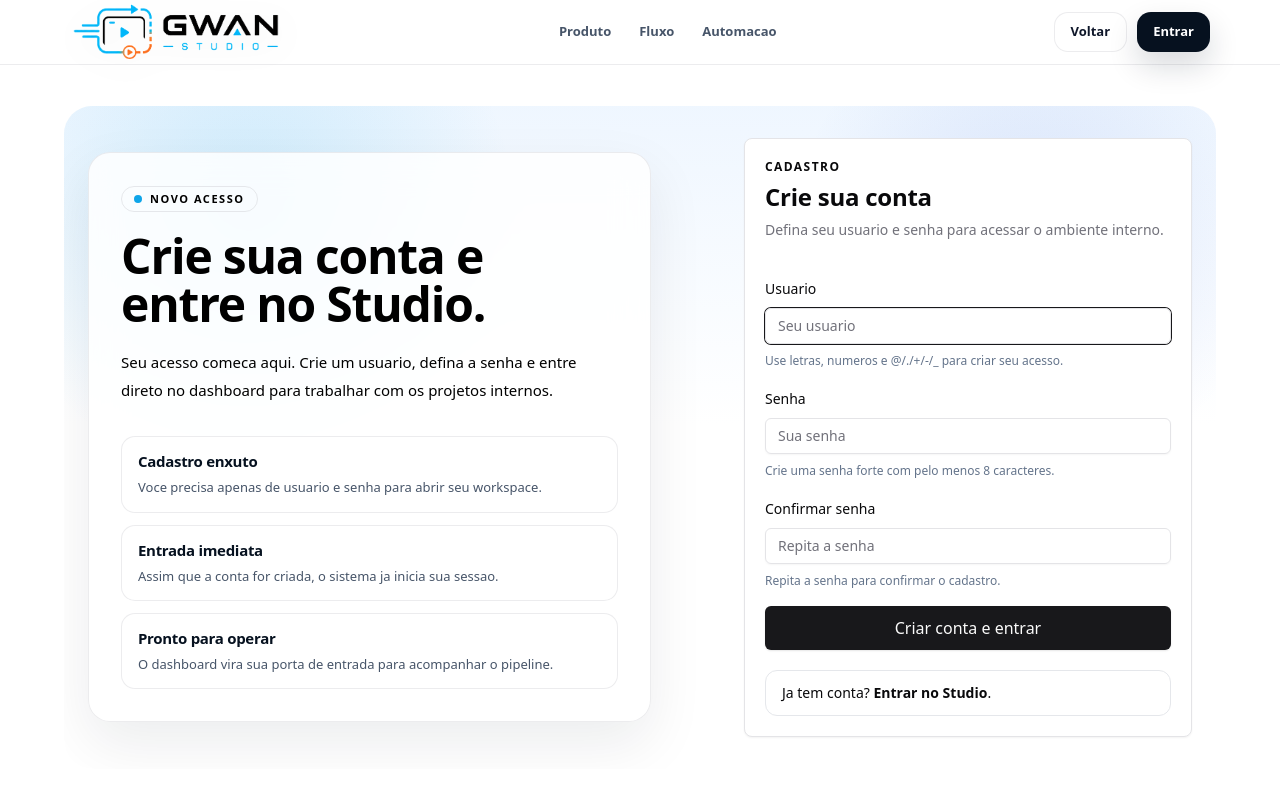
After one commit to rastamansp/gwan-studio, a Django app: page /register/ in a window 1280 px wide. The commit adds this page. Run offline with Django 5.2, Linux system fonts and the light colour scheme; some libraries are stand-ins or nearby versions.

Commit message:
feat(auth): add shared public header and self-service signup

```diff
--- a/backend/config/urls.py
+++ b/backend/config/urls.py
@@ -11,6 +11,7 @@ from presentation.views import projects
 urlpatterns = [
     path('', projects.home, name='home'),
     path('admin/', admin.site.urls),
+    path('register/', projects.register, name='register'),
     path(
         'login/',
         auth_views.LoginView.as_view(
--- /dev/null
+++ b/backend/presentation/forms.py
@@ -0,0 +1,47 @@
+from django import forms
+from django.contrib.auth.forms import UserCreationForm
+from django.contrib.auth.models import User
+
+
+class StudioUserCreationForm(UserCreationForm):
+    username = forms.CharField(
+        label='Usuario',
+        max_length=150,
+        widget=forms.TextInput(
+            attrs={
+                'class': 'input',
+                'autocomplete': 'username',
+                'autofocus': True,
+                'placeholder': 'Seu usuario',
+            }
+        ),
+        help_text='Use letras, numeros e @/./+/-/_ para criar seu acesso.',
+    )
+    password1 = forms.CharField(
+        label='Senha',
+        strip=False,
+        widget=forms.PasswordInput(
+            attrs={
+                'class': 'input',
+                'autocomplete': 'new-password',
+                'placeholder': 'Sua senha',
+            }
+        ),
+        help_text='Crie uma senha forte com pelo menos 8 caracteres.',
+    )
+    password2 = forms.CharField(
+        label='Confirmar senha',
+        strip=False,
+        widget=forms.PasswordInput(
+            attrs={
+                'class': 'input',
+                'autocomplete': 'new-password',
+                'placeholder': 'Repita a senha',
+            }
+        ),
+        help_text='Repita a senha para confirmar o cadastro.',
+    )
+
+    class Meta(UserCreationForm.Meta):
+        model = User
+        fields = ('username',)
--- a/backend/presentation/views/projects.py
+++ b/backend/presentation/views/projects.py
@@ -9,12 +9,15 @@ import time
 import uuid
 
 from django.conf import settings
+from django.contrib import messages
+from django.contrib.auth import login
 from django.http import Http404, HttpResponseNotAllowed, JsonResponse
 from django.shortcuts import render, redirect
 from django.utils import timezone
 
 from infrastructure.orm.repositories import DjangoProjectRepository
 from infrastructure.storage import get_storage
+from presentation.forms import StudioUserCreationForm
 
 # ── display constants ──────────────────────────────────────────
 
@@ -236,6 +239,23 @@ def _get_or_404(project_id: str) -> dict:
 
 def home(request):
     return render(request, 'home.html')
+
+
+def register(request):
+    if request.user.is_authenticated:
+        return redirect('dashboard')
+
+    if request.method == 'POST':
+        form = StudioUserCreationForm(request.POST)
+        if form.is_valid():
+            user = form.save()
+            login(request, user)
+            messages.success(request, 'Conta criada com sucesso. Bem-vindo ao Studio.')
+            return redirect('dashboard')
+    else:
+        form = StudioUserCreationForm()
+
+    return render(request, 'auth/register.html', {'form': form})
 
 
 def dashboard(request):
--- /dev/null
+++ b/backend/templates/auth/register.html
@@ -0,0 +1,150 @@
+{% extends "base.html" %}
+{% block title %}Criar conta - Gwan Studio{% endblock %}
+{% block extra_head %}
+{% include "components/public_header_styles.html" %}
+<style>
+  .auth-page {
+    position: relative;
+    overflow: hidden;
+    background:
+      radial-gradient(circle at 16% 16%, rgba(14, 165, 233, 0.16), transparent 24%),
+      radial-gradient(circle at 84% 20%, rgba(29, 78, 216, 0.12), transparent 22%),
+      linear-gradient(180deg, rgba(238, 246, 255, 0.92) 0%, rgba(255, 255, 255, 1) 48%),
+      #f7fafc;
+  }
+
+  .auth-grid-card {
+    border-radius: 22px;
+    border: 1px solid rgba(15, 23, 42, 0.08);
+    background: rgba(255, 255, 255, 0.84);
+    box-shadow: 0 22px 56px rgba(15, 23, 42, 0.08);
+    backdrop-filter: blur(18px);
+  }
+
+  .register-point {
+    border-radius: 14px;
+    border: 1px solid rgba(15, 23, 42, 0.08);
+    background: rgba(255, 255, 255, 0.72);
+    padding: 14px 16px;
+  }
+
+  .register-point strong {
+    display: block;
+    color: #06111f;
+    font-size: 15px;
+    font-weight: 800;
+    letter-spacing: -0.02em;
+  }
+
+  .register-point span {
+    display: block;
+    margin-top: 6px;
+    color: #475569;
+    font-size: 13px;
+    line-height: 1.55;
+  }
+
+  .field-help {
+    color: #64748b;
+    font-size: 12px;
+    line-height: 1.5;
+  }
+
+  .field-error {
+    color: #b91c1c;
+    font-size: 12px;
+    font-weight: 600;
+    line-height: 1.5;
+  }
+</style>
+{% endblock %}
+{% block main_class %}min-h-[calc(100vh-3.5rem)] flex items-center justify-center px-5 py-10{% endblock %}
+{% block header %}
+{% include "components/public_header.html" with public_header_cta_url="/login/" public_header_cta_label="Entrar" public_header_secondary_url="/" public_header_secondary_label="Voltar" %}
+{% endblock %}
+
+{% block content %}
+<section class="auth-page w-full max-w-6xl rounded-[28px] px-5 py-6 lg:px-6 lg:py-8">
+  <div class="grid gap-8 lg:grid-cols-[1.05fr_0.95fr] items-center">
+    <div class="hidden lg:block">
+      <div class="auth-grid-card p-8">
+        <div class="inline-flex items-center gap-2 rounded-full border border-border bg-background px-3 py-1 text-[11px] font-semibold uppercase tracking-[0.14em] text-muted-foreground">
+          <span class="inline-block h-2 w-2 rounded-full bg-sky-500"></span>
+          Novo acesso
+        </div>
+        <h1 class="mt-5 text-5xl font-display font-bold tracking-tight text-foreground">Crie sua conta e entre no Studio.</h1>
+        <p class="mt-5 max-w-xl text-[15px] leading-7 text-muted-foreground">
+          Seu acesso comeca aqui. Crie um usuario, defina a senha e entre direto no dashboard para trabalhar com os projetos internos.
+        </p>
+        <div class="mt-8 grid gap-3 text-sm text-muted-foreground">
+          <div class="register-point"><strong>Cadastro enxuto</strong><span>Voce precisa apenas de usuario e senha para abrir seu workspace.</span></div>
+          <div class="register-point"><strong>Entrada imediata</strong><span>Assim que a conta for criada, o sistema ja inicia sua sessao.</span></div>
+          <div class="register-point"><strong>Pronto para operar</strong><span>O dashboard vira sua porta de entrada para acompanhar o pipeline.</span></div>
+        </div>
+      </div>
+    </div>
+
+    <div class="w-full max-w-md lg:ml-auto">
+      <div class="card overflow-hidden border-border shadow-sm">
+        <div class="card-header">
+          <p class="text-xs font-semibold uppercase tracking-[0.12em] text-primary">Cadastro</p>
+          <h2 class="card-title text-2xl font-display">Crie sua conta</h2>
+          <p class="card-description">Defina seu usuario e senha para acessar o ambiente interno.</p>
+        </div>
+        <div class="card-content">
+          {% if form.non_field_errors %}
+          <div class="alert alert-info mb-4">
+            {% for error in form.non_field_errors %}
+            <div>{{ error }}</div>
+            {% endfor %}
+          </div>
+          {% endif %}
+
+          <form method="post" action="{% url 'register' %}" class="space-y-4">
+            {% csrf_token %}
+
+            <div class="space-y-2">
+              <label class="label" for="{{ form.username.id_for_label }}">Usuario</label>
+              {{ form.username }}
+              {% if form.username.help_text %}
+              <p class="field-help">{{ form.username.help_text }}</p>
+              {% endif %}
+              {% for error in form.username.errors %}
+              <p class="field-error">{{ error }}</p>
+              {% endfor %}
+            </div>
+
+            <div class="space-y-2">
+              <label class="label" for="{{ form.password1.id_for_label }}">Senha</label>
+              {{ form.password1 }}
+              {% if form.password1.help_text %}
+              <p class="field-help">{{ form.password1.help_text }}</p>
+              {% endif %}
+              {% for error in form.password1.errors %}
+              <p class="field-error">{{ error }}</p>
+              {% endfor %}
+            </div>
+
+            <div class="space-y-2">
+              <label class="label" for="{{ form.password2.id_for_label }}">Confirmar senha</label>
+              {{ form.password2 }}
+              {% if form.password2.help_text %}
+              <p class="field-help">{{ form.password2.help_text }}</p>
+              {% endif %}
+              {% for error in form.password2.errors %}
+              <p class="field-error">{{ error }}</p>
+              {% endfor %}
+            </div>
+
+            <button type="submit" class="btn btn-default btn-lg w-full">Criar conta e entrar</button>
+          </form>
+
+          <div class="mt-5 rounded-xl border border-border bg-background px-4 py-3 text-sm text-muted-foreground">
+            Ja tem conta? <a href="{% url 'login' %}" class="font-semibold text-primary">Entrar no Studio</a>.
+          </div>
+        </div>
+      </div>
+    </div>
+  </div>
+</section>
+{% endblock %}
--- /dev/null
+++ b/backend/templates/components/public_header.html
@@ -0,0 +1,27 @@
+{% load static %}
+<header class="public-header">
+  <div class="public-shell">
+    <nav class="public-nav" aria-label="Navegacao principal">
+      <a href="{% url 'home' %}" class="public-brand">
+        <img src="{% static 'brand/gwan-studio-logo-header-white.png' %}" alt="Gwan Studio" class="public-brand-logo">
+      </a>
+
+      <div class="public-links">
+        <a href="/#produto">Produto</a>
+        <a href="/#fluxo">Fluxo</a>
+        <a href="/#automacao">Automacao</a>
+      </div>
+
+      <div class="public-actions">
+        {% if request.user.is_authenticated %}
+        <a href="{% url 'dashboard' %}" class="public-cta">Abrir Studio</a>
+        {% else %}
+          {% if public_header_secondary_url and public_header_secondary_label %}
+          <a href="{{ public_header_secondary_url }}" class="public-login-link">{{ public_header_secondary_label }}</a>
+          {% endif %}
+        <a href="{{ public_header_cta_url|default:'/dashboard/' }}" class="public-cta">{{ public_header_cta_label|default:'Abrir Studio' }}</a>
+        {% endif %}
+      </div>
+    </nav>
+  </div>
+</header>
--- /dev/null
+++ b/backend/templates/components/public_header_styles.html
@@ -0,0 +1,129 @@
+<style>
+  .public-header {
+    position: sticky;
+    top: 0;
+    z-index: 60;
+    border-bottom: 1px solid rgba(15, 23, 42, 0.08);
+    background: rgba(255, 255, 255, 0.88);
+    backdrop-filter: blur(22px);
+  }
+
+  .public-shell {
+    width: min(1140px, calc(100% - 40px));
+    margin: 0 auto;
+  }
+
+  .public-nav {
+    display: flex;
+    align-items: center;
+    justify-content: space-between;
+    gap: 24px;
+    min-height: 64px;
+  }
+
+  .public-brand {
+    display: inline-flex;
+    align-items: center;
+    justify-content: center;
+    text-decoration: none;
+  }
+
+  .public-brand-logo {
+    display: block;
+    width: 212px;
+    height: auto;
+    filter: drop-shadow(0 7px 16px rgba(15, 23, 42, 0.05));
+  }
+
+  .public-links {
+    display: flex;
+    align-items: center;
+    gap: 28px;
+    font-size: 13px;
+    font-weight: 700;
+    color: #475569;
+  }
+
+  .public-links a {
+    position: relative;
+    color: inherit;
+    text-decoration: none;
+  }
+
+  .public-links a::after {
+    content: "";
+    position: absolute;
+    left: 0;
+    right: 0;
+    bottom: -10px;
+    height: 2px;
+    border-radius: 999px;
+    background: linear-gradient(90deg, #00b8ff 0%, #1d4ed8 100%);
+    transform: scaleX(0);
+    transform-origin: center;
+    transition: transform 140ms ease;
+  }
+
+  .public-links a:hover {
+    color: #0f172a;
+  }
+
+  .public-links a:hover::after {
+    transform: scaleX(1);
+  }
+
+  .public-actions {
+    display: flex;
+    align-items: center;
+    gap: 10px;
+  }
+
+  .public-login-link,
+  .public-cta {
+    display: inline-flex;
+    align-items: center;
+    justify-content: center;
+    min-height: 40px;
+    padding: 0 16px;
+    border-radius: 14px;
+    text-decoration: none;
+    font-size: 13px;
+    font-weight: 800;
+  }
+
+  .public-login-link {
+    color: #0f172a;
+    background: rgba(255, 255, 255, 0.72);
+    border: 1px solid rgba(15, 23, 42, 0.08);
+  }
+
+  .public-cta {
+    color: #ffffff;
+    background: #06111f;
+    box-shadow: 0 14px 30px rgba(15, 23, 42, 0.16);
+  }
+
+  @media (max-width: 760px) {
+    .public-shell {
+      width: min(100% - 28px, 1180px);
+    }
+
+    .public-links {
+      display: none;
+    }
+
+    .public-actions {
+      gap: 8px;
+    }
+
+    .public-brand-logo {
+      width: 188px;
+    }
+
+    .public-login-link,
+    .public-cta {
+      min-height: 38px;
+      padding: 0 14px;
+    }
+  }
+</style>
```
Also changed, not shown: backend/templates/auth/login.html (+63 -9 lines), backend/templates/home.html (+2 -113 lines).
